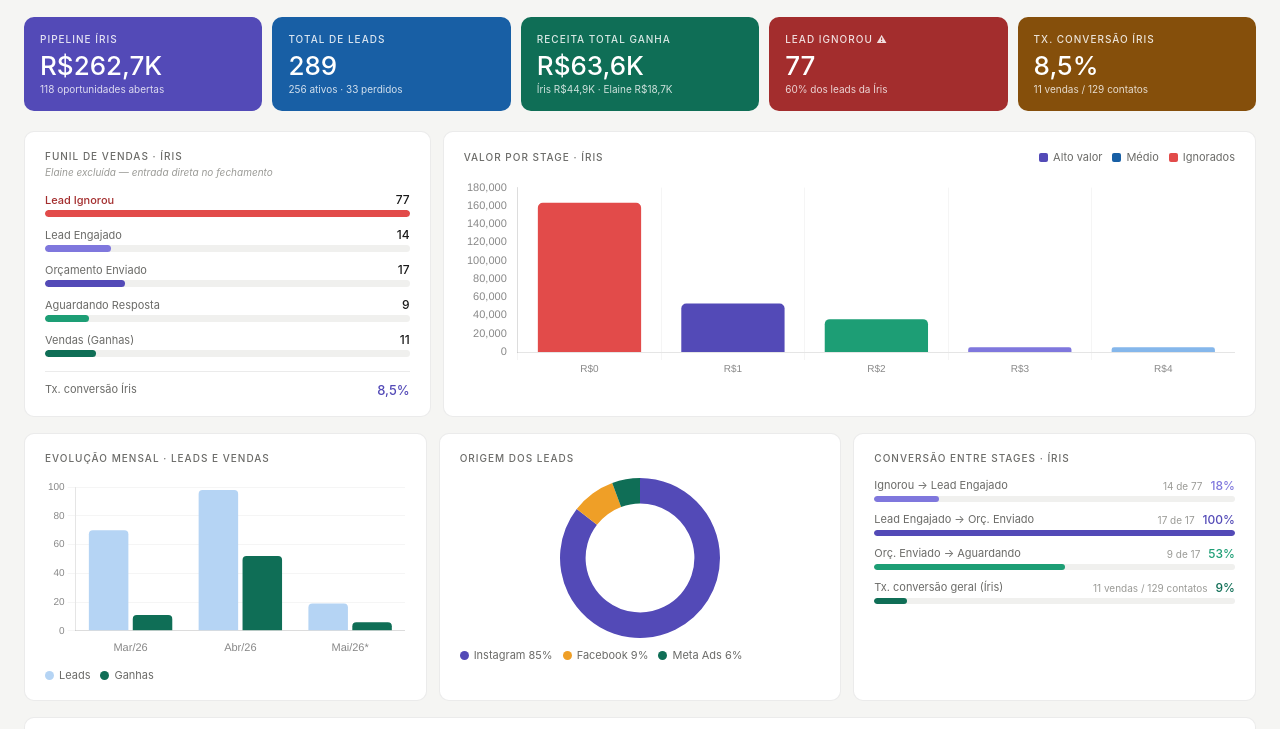
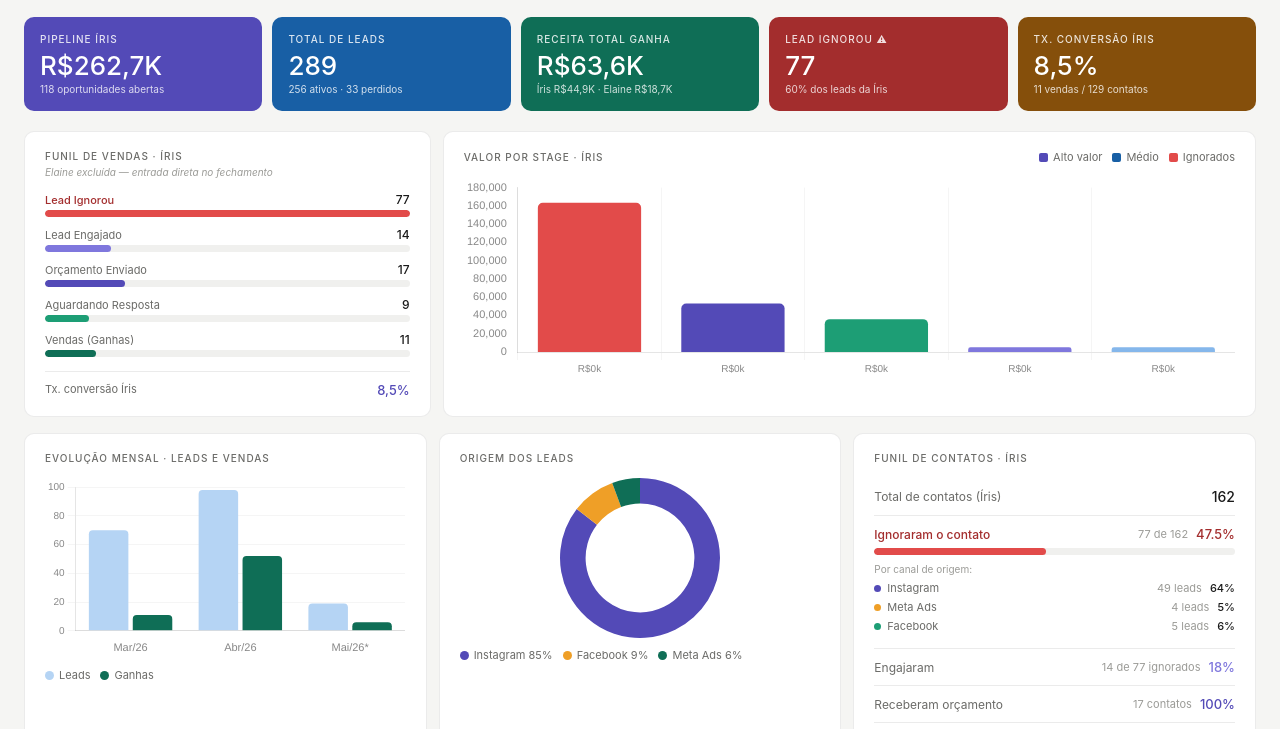
Before and after one commit to vcmdigital4-dev/laser-smile-dashboard, a plain HTML site: page index.html in a window 1280 px wide. Shown: the part 71-800 px from the top of the page. Drawn offline with nearby package versions, Linux system fonts and the light colour scheme.

Commit message:
Update index.html

```diff
--- a/index.html
+++ b/index.html
@@ -171,7 +171,7 @@
       </div>
     </div>
     <div class="card">
-      <p class="card-title">Conversão entre stages · Íris</p>
+      <p class="card-title">Funil de contatos · Íris</p>
       <div id="convSteps"></div>
     </div>
   </div>
@@ -278,7 +278,13 @@ new Chart(document.getElementById('valorChart'),{
     labels:['Lead Ignorou','Orç. Enviado','Aguardando','Lead Engajado','Entrada'],
     datasets:[{data:[163450,53120,35970,5090,5090],backgroundColor:['#E24B4A','#534AB7','#1D9E75','#7F77DD','#85B7EB'],borderRadius:5}]
   },
-  options:{responsive:true,maintainAspectRatio:false,plugins:{legend:{display:false},tooltip:{callbacks:{label:c=>' R$'+c.raw.toLocaleString('pt-BR')}}},scales:{x:{grid:{color:'rgba(0,0,0,0.04)'},ticks:{font:{size:10},color:'#888',callback:v=>v>=1000?'R$'+(v/1000).toFixed(0)+'k':'R$'+v}},y:{grid:{display:false},ticks:{font:{size:11},color:'#888'}}}}
+  options:{responsive:true,maintainAspectRatio:false,
+    plugins:{legend:{display:false},tooltip:{callbacks:{label:c=>' R$'+Number(c.raw).toLocaleString('pt-BR')}}},
+    scales:{
+      x:{grid:{color:'rgba(0,0,0,0.04)'},ticks:{font:{size:10},color:'#888',callback:function(v){return 'R$'+(v/1000).toFixed(0)+'k';}}},
+      y:{grid:{display:false},ticks:{font:{size:11},color:'#888'}}
+    }
+  }
 });
 
 // EVOLUÇÃO MENSAL
@@ -322,17 +328,71 @@ new Chart(document.getElementById('diasChart'),{
 });
 
 // CONVERSÃO IRIS
-const convData = [
-  {from:'Ignorou → Lead Engajado', pct:18, c:'#7F77DD', note:'14 de 77'},
-  {from:'Lead Engajado → Orç. Enviado', pct:100, c:'#534AB7', note:'17 de 17'},
-  {from:'Orç. Enviado → Aguardando', pct:53, c:'#1D9E75', note:'9 de 17'},
-  {from:'Tx. conversão geral (Íris)', pct:9, c:'#0F6E56', note:'11 vendas / 129 contatos'},
+const cs = document.getElementById('convSteps');
+
+// Total de contatos
+const totalContatos = 162;
+const ignorou = 77;
+const pctIgnorou = 47.5;
+
+// Breakdown de ignorados por origem
+const ignoradosPorOrigem = [
+  {canal:'Instagram', v:49, pct:64, c:'#534AB7'},
+  {canal:'Meta Ads', v:4, pct:5, c:'#EF9F27'},
+  {canal:'Facebook', v:5, pct:6, c:'#1D9E75'},
 ];
-const cs = document.getElementById('convSteps');
-convData.forEach(c => {
-  const bar = Math.min(100, c.pct);
-  cs.innerHTML += `<div class="conv-row"><div class="conv-meta"><span class="conv-lbl">${c.from}</span><div style="display:flex;align-items:center;gap:8px;"><span style="font-size:10px;color:#9b9b97;">${c.note}</span><span class="conv-pct" style="color:${c.c};">${c.pct}%</span></div></div><div class="conv-track"><div class="conv-fill" style="width:${bar}%;background:${c.c};"></div></div></div>`;
-});
+
+cs.innerHTML = `
+  <div style="display:flex;justify-content:space-between;align-items:center;padding:10px 0;border-bottom:0.5px solid var(--border);">
+    <span style="font-size:12px;color:var(--text-secondary);">Total de contatos (Íris)</span>
+    <span style="font-size:14px;font-weight:500;color:var(--text-primary);">${totalContatos}</span>
+  </div>
+  <div style="padding:10px 0;border-bottom:0.5px solid var(--border);">
+    <div style="display:flex;justify-content:space-between;align-items:center;margin-bottom:6px;">
+      <span style="font-size:12px;color:#A32D2D;font-weight:500;">Ignoraram o contato</span>
+      <div style="display:flex;align-items:center;gap:8px;">
+        <span style="font-size:11px;color:#9b9b97;">77 de 162</span>
+        <span style="font-size:13px;font-weight:500;color:#A32D2D;">${pctIgnorou}%</span>
+      </div>
+    </div>
+    <div style="height:7px;background:#f0f0ee;border-radius:4px;overflow:hidden;">
+      <div style="height:100%;width:${pctIgnorou}%;background:#E24B4A;border-radius:4px;"></div>
+    </div>
+    <p style="font-size:10px;color:#9b9b97;margin-top:8px;margin-bottom:6px;">Por canal de origem:</p>
+    ${ignoradosPorOrigem.map(o=>`
+    <div style="display:flex;justify-content:space-between;align-items:center;margin-bottom:5px;">
+      <div style="display:flex;align-items:center;gap:6px;">
+        <span style="width:7px;height:7px;border-radius:50%;background:${o.c};display:inline-block;"></span>
+        <span style="font-size:11px;color:var(--text-secondary);">${o.canal}</span>
+      </div>
+      <div style="display:flex;align-items:center;gap:8px;">
+        <span style="font-size:11px;color:#9b9b97;">${o.v} leads</span>
+        <span style="font-size:11px;font-weight:500;color:var(--text-primary);">${o.pct}%</span>
+      </div>
+    </div>`).join('')}
+  </div>
+  <div style="display:flex;justify-content:space-between;align-items:center;padding:10px 0;border-bottom:0.5px solid var(--border);">
+    <span style="font-size:12px;color:var(--text-secondary);">Engajaram</span>
+    <div style="display:flex;align-items:center;gap:8px;">
+      <span style="font-size:11px;color:#9b9b97;">14 de 77 ignorados</span>
+      <span style="font-size:13px;font-weight:500;color:#7F77DD;">18%</span>
+    </div>
+  </div>
+  <div style="display:flex;justify-content:space-between;align-items:center;padding:10px 0;border-bottom:0.5px solid var(--border);">
+    <span style="font-size:12px;color:var(--text-secondary);">Receberam orçamento</span>
+    <div style="display:flex;align-items:center;gap:8px;">
+      <span style="font-size:11px;color:#9b9b97;">17 contatos</span>
+      <span style="font-size:13px;font-weight:500;color:#534AB7;">100%</span>
+    </div>
+  </div>
+  <div style="display:flex;justify-content:space-between;align-items:center;padding:10px 0;">
+    <span style="font-size:12px;color:#0F6E56;font-weight:500;">Vendas fechadas</span>
+    <div style="display:flex;align-items:center;gap:8px;">
+      <span style="font-size:11px;color:#9b9b97;">8,5% do total</span>
+      <span style="font-size:13px;font-weight:500;color:#0F6E56;">11 vendas</span>
+    </div>
+  </div>
+`;
 </script>
 </body>
 </html>
```
